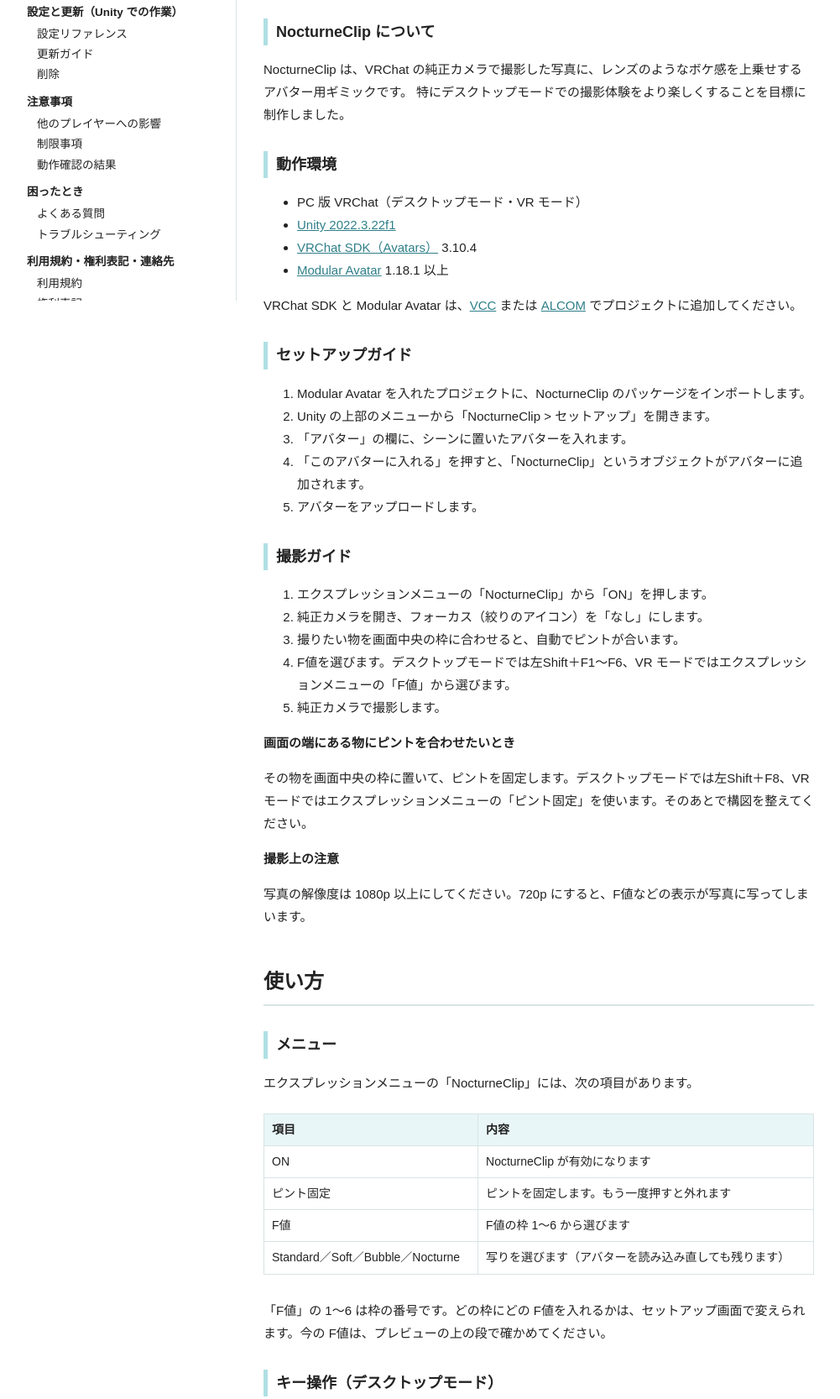
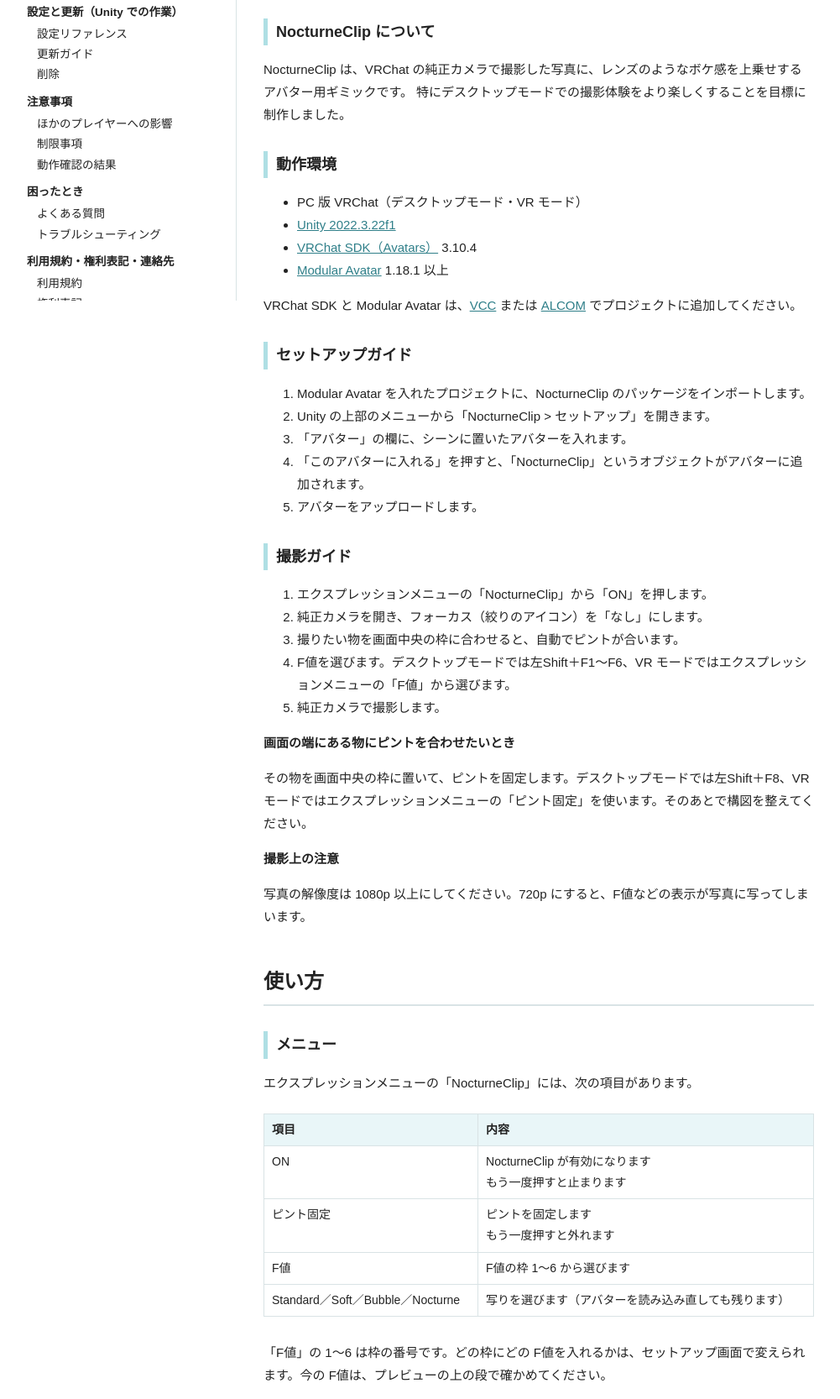
Before and after one commit to saku440/NocturneClipDocument, a plain HTML site: page docs/v1.3beta/index.html in a window 1280 px wide. Shown: the part 447-2113 px from the top of the page at 84% size, without its empty margins (38-1039 px from the left). Drawn offline with Linux system fonts and the light colour scheme.

Commit message:
Manual 1.3 beta: table wording aligned, preview quality row, heading ほかの
Co-Authored-By: Claude Opus 5.5 <noreply@anthropic.com>
Claude-Session: https://claude.ai/code/session_01Y8muAWe8D8yNi1KUbqn27h

```diff
--- a/docs/v1.3beta/index.html
+++ b/docs/v1.3beta/index.html
@@ -89,7 +89,7 @@ blockquote p{margin:4px 0}
 </ul>
 </li>
 <li><a href="#notes">注意事項</a><ul>
-<li><a href="#others">他のプレイヤーへの影響</a></li>
+<li><a href="#others">ほかのプレイヤーへの影響</a></li>
 <li><a href="#limits">制限事項</a></li>
 <li><a href="#results">動作確認の結果</a></li>
 </ul>
@@ -136,7 +136,7 @@ blockquote p{margin:4px 0}
 </ul>
 </li>
 <li><a href="#notes">注意事項</a><ul>
-<li><a href="#others">他のプレイヤーへの影響</a></li>
+<li><a href="#others">ほかのプレイヤーへの影響</a></li>
 <li><a href="#limits">制限事項</a></li>
 <li><a href="#results">動作確認の結果</a></li>
 </ul>
@@ -202,8 +202,8 @@ blockquote p{margin:4px 0}
 </tr>
 </thead>
 <tbody>
-<tr><td data-label="項目">ON</td><td data-label="内容">NocturneClip が有効になります</td></tr>
-<tr><td data-label="項目">ピント固定</td><td data-label="内容">ピントを固定します。もう一度押すと外れます</td></tr>
+<tr><td data-label="項目">ON</td><td data-label="内容">NocturneClip が有効になります<br>もう一度押すと止まります</td></tr>
+<tr><td data-label="項目">ピント固定</td><td data-label="内容">ピントを固定します<br>もう一度押すと外れます</td></tr>
 <tr><td data-label="項目">F値</td><td data-label="内容">F値の枠 1〜6 から選びます</td></tr>
 <tr><td data-label="項目">Standard／Soft／Bubble／Nocturne</td><td data-label="内容">写りを選びます（アバターを読み込み直しても残ります）</td></tr>
 </tbody>
@@ -335,7 +335,7 @@ blockquote p{margin:4px 0}
 </thead>
 <tbody>
 <tr><td data-label="項目">アバター</td><td data-label="内容">NocturneClip を入れるアバターです（シーンに置いたもの）</td></tr>
-<tr><td data-label="項目">F値</td><td data-label="内容">F値の枠 1〜6 に入れる F値です。欄の名前は「メニューの番号 ／ デスクトップモードのキー」です（初期値は「<a href="#h-c790d1">キー操作（デスクトップモード）</a>」を参照）<br>見出しの横で写りを選ぶと、写りごとに別の値を入れられます</td></tr>
+<tr><td data-label="項目">F値</td><td data-label="内容">F値の枠 1〜6 に入れる F値です<br>欄の名前は「メニューの番号 ／ デスクトップモードのキー」です<br>見出しの横で写りを選ぶと、写りごとに別の値を入れられます<br>初期値は「<a href="#h-c790d1">キー操作（デスクトップモード）</a>」を参照してください</td></tr>
 <tr><td data-label="項目">このアバターに入れる</td><td data-label="内容">今の設定でアバターに入れます<br>設定はアバターごとに保存され、次にそのアバターを選んだときに読み込まれます</td></tr>
 </tbody>
 </table></div><span class="scrollhint">← 表は横に動かせます</span>
@@ -352,7 +352,7 @@ blockquote p{margin:4px 0}
 <tbody>
 <tr><td data-label="項目">ボケの最大の大きさ</td><td data-label="内容">ボケの大きさの上限です（画面の大きさに対する割合）</td></tr>
 <tr><td data-label="項目">mm数基準</td><td data-label="内容">画面に出す焦点距離（mm）を、どの基準で計算するかです<br>フルサイズ 16:9／フルサイズ 3:2 から選びます<br>変わるのは表示の数字だけで、ボケの大きさは変わりません</td></tr>
-<tr><td data-label="項目">プレビューの画質</td><td data-label="内容">高（初期値）／中／低。カメラを開いている間に重いと感じたら、下げてください。下げるほど軽くなりますが、プレビューのボケが粗くなります。撮った写真には影響しません</td></tr>
+<tr><td data-label="項目">プレビューの画質</td><td data-label="内容">カメラを開いている間に見えるボケの細かさです<br>高（初期値）／中／低 から選びます<br>下げるほど軽くなりますが、プレビュー画面のボケが粗くなります</td></tr>
 <tr><td data-label="項目">初期値に戻す</td><td data-label="内容">F値も含め、この画面の設定をすべて初期値に戻します</td></tr>
 </tbody>
 </table></div><span class="scrollhint">← 表は横に動かせます</span>
@@ -377,7 +377,7 @@ blockquote p{margin:4px 0}
 </ol>
 <p>ほかに NocturneClip を入れたアバターがなければ、プロジェクトの「NocturneClip」フォルダも消してかまいません。</p>
 <h1 id="notes">注意事項</h1>
-<h2 id="others">他のプレイヤーへの影響</h2>
+<h2 id="others">ほかのプレイヤーへの影響</h2>
 <ul>
 <li>NocturneClip が描くのは、自分の画面だけです。ほかのプレイヤーの画面には何も出ませんし、ほかのプレイヤーが撮る写真にも影響しません。</li>
 <li>パラメータはどれも同期しません。</li>
@@ -423,7 +423,7 @@ blockquote p{margin:4px 0}
 <h1 id="help">困ったとき</h1>
 <h2 id="faq">よくある質問</h2>
 <h3 id="h-46260e">ほかのプレイヤーに見えますか。</h3>
-<p>NocturneClip が描くものは見えません。ただし、操作に使う左手の形は見えます。くわしくは「<a href="#others">他のプレイヤーへの影響</a>」を参照してください。</p>
+<p>NocturneClip が描くものは見えません。ただし、操作に使う左手の形は見えます。くわしくは「<a href="#others">ほかのプレイヤーへの影響</a>」を参照してください。</p>
 <h3 id="h-c8ba84">アバターのランクが Very Poor になりました。</h3>
 <p>Version 1.1 までは、NocturneClip の範囲（Bounds）が大きいため、入れると Very Poor になっていました。Version 1.2 で範囲を使わない作りに変え、この理由では Very Poor にならなくなりました。1.1 以前から更新した場合は、「このアバターに入れる」を押し直してから、アップロードし直してください。
 NocturneClip を入れると、メッシュが1つ、マテリアルスロットが2つ、Line Renderer が1つ増えます。アバターがこれらの上限に近い場合は、ランクが下がることがあります。VRChat のアバター情報で確かめてください。</p>
@@ -465,7 +465,7 @@ NocturneClip を入れると、メッシュが1つ、マテリアルスロット
 <tr><td data-label="起きたこと">左Shift＋F8 を押しても固定されない</td><td data-label="直し方">すでに固定されています<br>左Shift＋F7 で外してから、もう一度左Shift＋F8 を押してください</td></tr>
 <tr><td data-label="起きたこと">「ピント固定」を押しても固定されない</td><td data-label="直し方">カメラを出す前に押しています<br>「ピント固定」を一度外し、カメラを出してから押し直してください</td></tr>
 <tr><td data-label="起きたこと">ピントを固定したのに、背景や別の物にピントが移った</td><td data-label="直し方">固定は、覚えた向きの線の上にある物に合わせます<br>被写体が動いたら、固定し直してください</td></tr>
-<tr><td data-label="起きたこと">F値を変えると表情が変わる</td><td data-label="直し方">そういう作りです<br>左手の形で表情が動くアバターでは変わります</td></tr>
+<tr><td data-label="起きたこと">F値を変えると表情が変わる</td><td data-label="直し方">デスクトップモードでは、そういう作りです<br>左手の形で表情が動くアバターでは変わります<br>エクスプレッションメニューから変えれば、表情は変わりません</td></tr>
 </tbody>
 </table></div><span class="scrollhint">← 表は横に動かせます</span>
 <h1 id="terms-credits">利用規約・権利表記・連絡先</h1>
```
Also changed, not shown: 1 other file.
